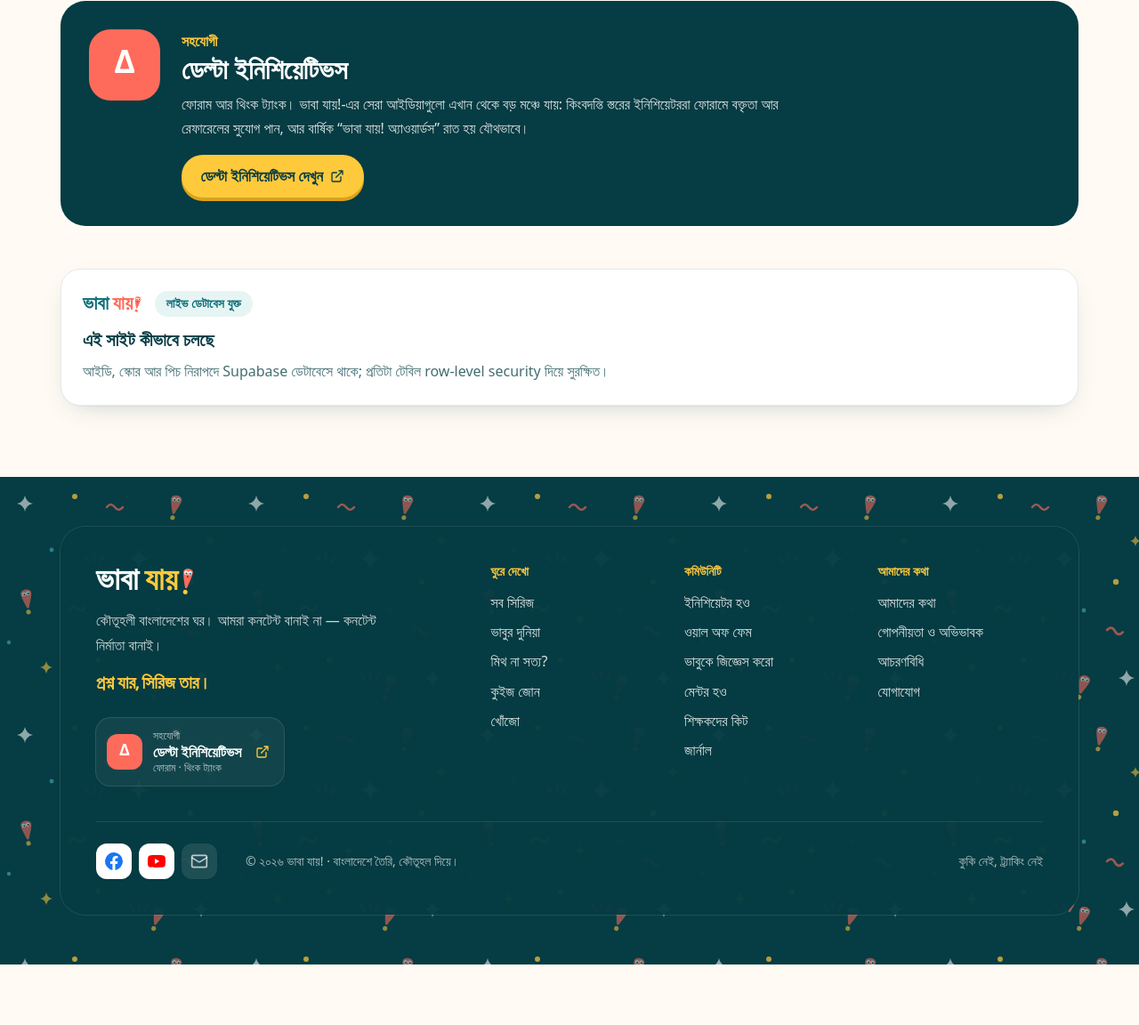
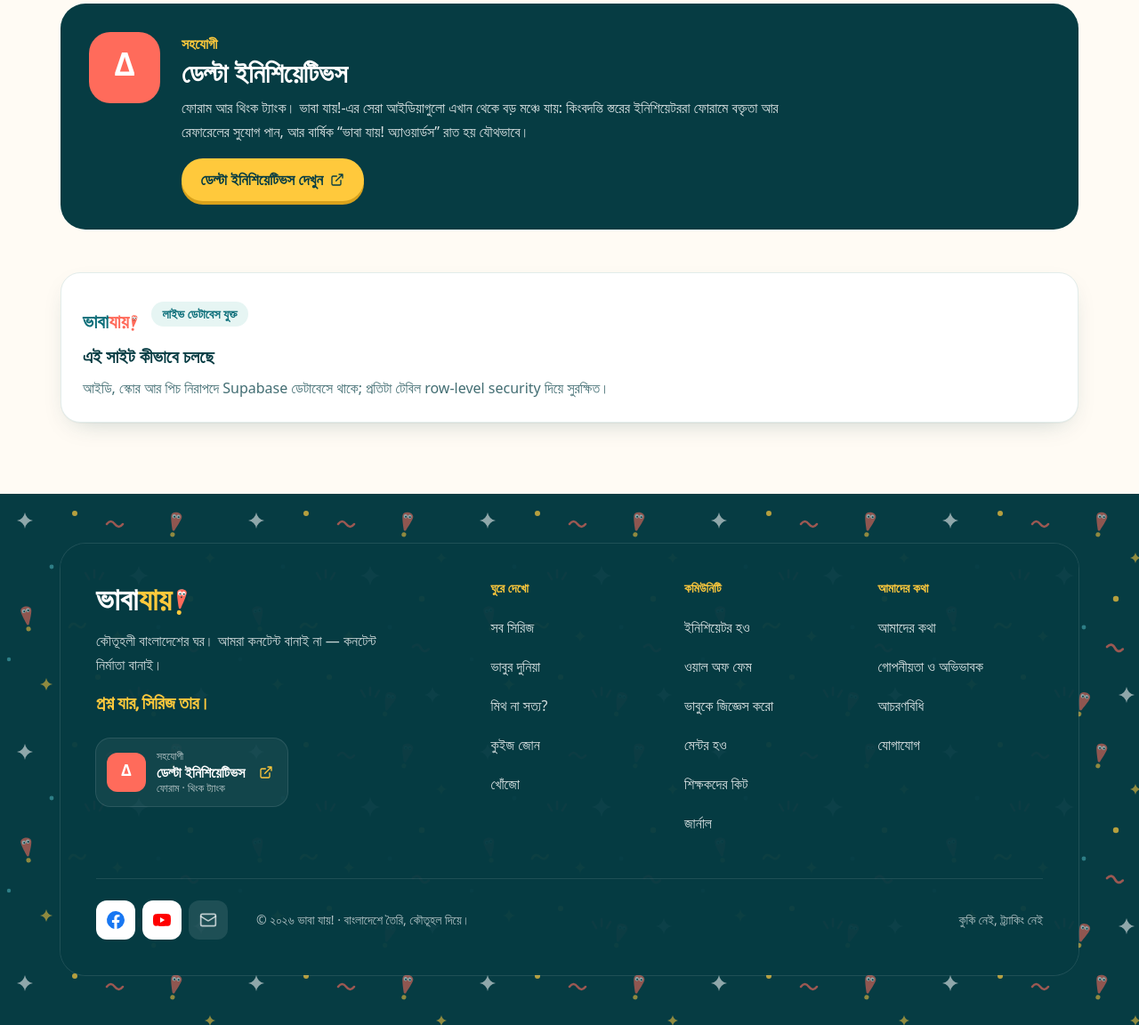
Before and after one commit to imran-me/bhabajay, an Astro site: page /about in a window 1280 px wide. Shown: the part 1630-2782 px from the top of the page at 89% size. Before the commit the page ends 2714 px from the top, so only its background shows below. Built offline with nearby package versions, Linux system fonts and the light colour scheme; Astro itself is replaced by a stand-in of ours; no server answers; a web font is replaced by a local one.

Commit message:
Raise mobile tap targets to 44 px: logo, footer links, section links, back links

```diff
--- a/src/components/brand/Logo.astro
+++ b/src/components/brand/Logo.astro
@@ -12,7 +12,7 @@ const bang = { sm: 'h-[1.45rem]', md: 'h-[1.75rem]', lg: 'h-[2.4rem]', xl: 'h-[3
 const mark = bhabuSvg({ face: 'wow', body: 'coral', dot: variant === 'dark' ? 'sun' : 'coral', sparks: false, brows: 'none', tilt: 8, className: 'h-full w-auto' });
 ---
 <span class:list={['inline-flex items-end select-none', cls]} data-logo>
-  <a href="/" class:list={['font-display leading-none tracking-normal', text]} aria-label="ভাবা যায়! — হোম">
+  <a href="/" class:list={['inline-flex min-h-11 items-end font-display leading-none tracking-normal', text]} aria-label="ভাবা যায়! — হোম">
     <span class={variant === 'dark' ? 'text-white' : 'text-teal dark:text-teal-light'}>ভাবা</span>
     <span class={variant === 'dark' ? 'text-sun' : 'text-coral'}>যায়</span>
   </a>
--- a/src/components/layout/Footer.astro
+++ b/src/components/layout/Footer.astro
@@ -16,7 +16,7 @@ const ext = SITE.deltaUrl ? { target: '_blank', rel: 'noopener' } : {};
           <p class="mt-4 font-display text-xl text-sun">প্রশ্ন যার, সিরিজ তার।</p>
 
           <a href={deltaHref} {...ext} class="mt-6 inline-flex items-center gap-3 rounded-2xl bg-white/5 p-3 pr-4 ring-1 ring-white/15 transition hover:bg-white/10">
-            <span class="grid h-10 w-10 place-items-center rounded-xl bg-coral font-display text-lg">Δ</span>
+            <span class="grid h-11 w-11 place-items-center rounded-xl bg-coral font-display text-lg">Δ</span>
             <span class="leading-tight">
               <span class="block text-xs text-white/70"><T bn="সহযোগী" en="Partner" /></span>
               <span class="font-bold"><T bn="ডেল্টা ইনিশিয়েটিভস" en="Delta Initiatives" /></span>
@@ -32,8 +32,8 @@ const ext = SITE.deltaUrl ? { target: '_blank', rel: 'noopener' } : {};
               <h2 class="mb-3 text-sm font-bold text-sun">
                 {group === 'explore' ? <T bn="ঘুরে দেখো" en="Explore" /> : group === 'community' ? <T bn="কমিউনিটি" en="Community" /> : <T bn="আমাদের কথা" en="About" />}
               </h2>
-              <ul class="grid gap-1.5">
-                {links.map((l) => <li><a href={l.href} class="text-white/85 hover:text-white hover:underline"><T bn={l.bn} en={l.en} /></a></li>)}
+              <ul class="grid">
+                {links.map((l) => <li><a href={l.href} class="inline-flex min-h-11 items-center text-white/85 hover:text-white hover:underline"><T bn={l.bn} en={l.en} /></a></li>)}
               </ul>
             </div>
           ))}
@@ -42,12 +42,12 @@ const ext = SITE.deltaUrl ? { target: '_blank', rel: 'noopener' } : {};
 
       <div class="mt-10 flex flex-col gap-4 border-t border-white/10 pt-6 text-sm text-white/70 sm:flex-row sm:items-center">
         <div class="flex items-center gap-2">
-          {SITE.facebookUrl && <a href={SITE.facebookUrl} target="_blank" rel="noopener" class="grid h-10 w-10 place-items-center rounded-xl bg-white hover:scale-105" aria-label="Facebook"><Icon name="facebook" class="h-6 w-6" /></a>}
-          {SITE.youtubeUrl && <a href={SITE.youtubeUrl} target="_blank" rel="noopener" class="grid h-10 w-10 place-items-center rounded-xl bg-white hover:scale-105" aria-label="YouTube"><Icon name="youtube" class="h-6 w-6" /></a>}
-          <a href={`mailto:${SITE.contactEmail}`} class="grid h-10 w-10 place-items-center rounded-xl bg-white/10 hover:bg-white/20" aria-label="ইমেইল"><Icon name="mail" /></a>
+          {SITE.facebookUrl && <a href={SITE.facebookUrl} target="_blank" rel="noopener" class="grid h-11 w-11 place-items-center rounded-xl bg-white hover:scale-105" aria-label="Facebook"><Icon name="facebook" class="h-6 w-6" /></a>}
+          {SITE.youtubeUrl && <a href={SITE.youtubeUrl} target="_blank" rel="noopener" class="grid h-11 w-11 place-items-center rounded-xl bg-white hover:scale-105" aria-label="YouTube"><Icon name="youtube" class="h-6 w-6" /></a>}
+          <a href={`mailto:${SITE.contactEmail}`} class="grid h-11 w-11 place-items-center rounded-xl bg-white/10 hover:bg-white/20" aria-label="ইমেইল"><Icon name="mail" /></a>
         </div>
         <p class="sm:ml-4">© ২০২৬ ভাবা যায়! · বাংলাদেশে তৈরি, কৌতূহল দিয়ে।</p>
-        <p class="sm:ml-auto"><a href="/privacy" class="hover:underline"><T bn="কুকি নেই, ট্র্যাকিং নেই" en="No cookies, no tracking" /></a></p>
+        <p class="sm:ml-auto"><a href="/privacy" class="inline-flex min-h-11 items-center hover:underline"><T bn="কুকি নেই, ট্র্যাকিং নেই" en="No cookies, no tracking" /></a></p>
       </div>
     </div>
   </div>
--- a/src/components/series/CommunitySeriesPage.astro
+++ b/src/components/series/CommunitySeriesPage.astro
@@ -42,7 +42,7 @@ const jsonLd = {
   <section class="relative overflow-hidden" style={`background: linear-gradient(120deg, ${s.color.from}, ${s.color.to})`}>
     <div class="absolute inset-0 opacity-25" style="background-image:url(/patterns/teal.svg);background-size:240px;mix-blend-mode:soft-light" aria-hidden="true"></div>
     <div class:list={['wrap relative py-8 sm:py-12', light ? 'text-white' : 'text-deep']}>
-      <a href="/series" class:list={['inline-flex items-center gap-1 text-sm font-semibold', light ? 'text-white/85' : 'text-deep/75']}><Icon name="arrow-left" class="h-4 w-4" />সব সিরিজ</a>
+      <a href="/series" class:list={['-my-2 inline-flex min-h-11 items-center gap-1 text-sm font-semibold', light ? 'text-white/85' : 'text-deep/75']}><Icon name="arrow-left" class="h-4 w-4" />সব সিরিজ</a>
       <p class:list={['mt-3 inline-block rounded-full px-3 py-1 text-sm font-bold', light ? 'bg-white/20' : 'bg-deep/10']}>সিরিজ · {s.subject}</p>
       <h1 class="mt-3 max-w-[75%] font-bold text-[2.3rem] leading-tight sm:text-6xl">{s.title}</h1>
       <p class:list={['mt-2 max-w-[70%] text-lg', light ? 'text-white/90' : 'text-deep/80']}>{s.tagline} · {bn(st.posts)} পোস্ট{st.videos ? ` · ${bn(st.videos)} ভিডিও` : ''}</p>
--- a/src/components/series/LibrarySeriesPage.astro
+++ b/src/components/series/LibrarySeriesPage.astro
@@ -23,7 +23,7 @@ const jsonLd = {
   <section class="relative overflow-hidden" style={`background: linear-gradient(120deg, ${s.color.from}, ${s.color.to})`}>
     <div class="absolute inset-0 opacity-25" style="background-image:url(/patterns/teal.svg);background-size:240px;mix-blend-mode:soft-light" aria-hidden="true"></div>
     <div class:list={['wrap relative py-8 sm:py-12', light ? 'text-white' : 'text-deep']}>
-      <a href="/series" class:list={['inline-flex items-center gap-1 text-sm font-semibold', light ? 'text-white/85' : 'text-deep/75']}><Icon name="arrow-left" class="h-4 w-4" />সব সিরিজ</a>
+      <a href="/series" class:list={['-my-2 inline-flex min-h-11 items-center gap-1 text-sm font-semibold', light ? 'text-white/85' : 'text-deep/75']}><Icon name="arrow-left" class="h-4 w-4" />সব সিরিজ</a>
       <p class:list={['mt-3 inline-block rounded-full px-3 py-1 text-sm font-bold', light ? 'bg-white/20' : 'bg-deep/10']}>ভাবা যায়! সিরিজ · {s.subject}</p>
       <h1 class="mt-3 max-w-[75%] font-bold text-[2.3rem] leading-tight sm:text-6xl">{s.title}</h1>
       <p class:list={['mt-2 max-w-[70%] text-lg', light ? 'text-white/90' : 'text-deep/80']}>{s.tagline}</p>
--- a/src/components/ui/SectionHead.astro
+++ b/src/components/ui/SectionHead.astro
@@ -9,7 +9,7 @@ const { title, eyebrow, href, linkText = 'সব দেখো', class: cls, id,
     <h2 id={id} class:list={['section-title', light && 'text-white']}>{title}</h2>
   </div>
   {href && (
-    <a href={href} class:list={['ml-auto inline-flex shrink-0 items-center gap-1 rounded-xl px-2 py-1 font-bold hover:bg-tint', light ? 'text-sun hover:bg-white/10' : 'text-link']}>
+    <a href={href} class:list={['ml-auto inline-flex min-h-11 shrink-0 items-center gap-1 rounded-xl px-2 font-bold hover:bg-tint', light ? 'text-sun hover:bg-white/10' : 'text-link']}>
       {linkText}<Icon name="arrow-right" class="h-4 w-4" />
     </a>
   )}
--- a/src/layouts/BaseLayout.astro
+++ b/src/layouts/BaseLayout.astro
@@ -60,7 +60,7 @@ const factsLite = facts.map((f) => f.text);
         <div class="wrap flex items-center gap-2 py-1.5 text-[.8rem] leading-snug">
           <span class="rounded-md bg-sun px-1.5 py-px font-bold text-deep">ডেমো</span>
           <span class="min-w-0 flex-1 truncate">ডেটাবেস যুক্ত হয়নি — আইডি, স্কোর আর পিচ শুধু এই ব্রাউজারে থাকছে।</span>
-          <a href="/about#demo" class="shrink-0 font-semibold text-sun underline-offset-2 hover:underline">বিস্তারিত</a>
+          <a href="/about#demo" class="-my-3 inline-flex min-h-11 shrink-0 items-center px-1 font-semibold text-sun underline-offset-2 hover:underline">বিস্তারিত</a>
         </div>
       </div>
     )}
--- a/src/pages/about.astro
+++ b/src/pages/about.astro
@@ -67,7 +67,7 @@ const deltaHref = SITE.deltaUrl || '#delta';
   <section id="mentors" class="wrap mt-12 scroll-mt-24" aria-labelledby="mt-h">
     <div class="flex items-end gap-3">
       <h2 id="mt-h" class="section-title">মেন্টররা</h2>
-      <a href="/mentors" class="ml-auto font-bold text-link">মেন্টর হতে চান? →</a>
+      <a href="/mentors" class="ml-auto inline-flex min-h-11 items-center font-bold text-link">মেন্টর হতে চান? →</a>
     </div>
     <div class="mt-4 grid gap-3 sm:grid-cols-2 lg:grid-cols-3">
       {mentors.map((m) => (
```
